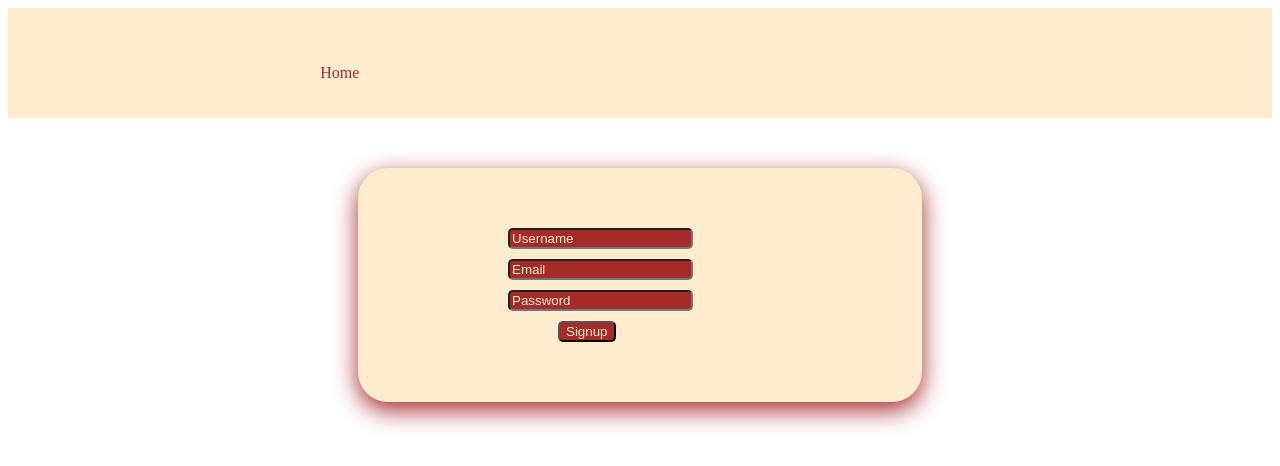
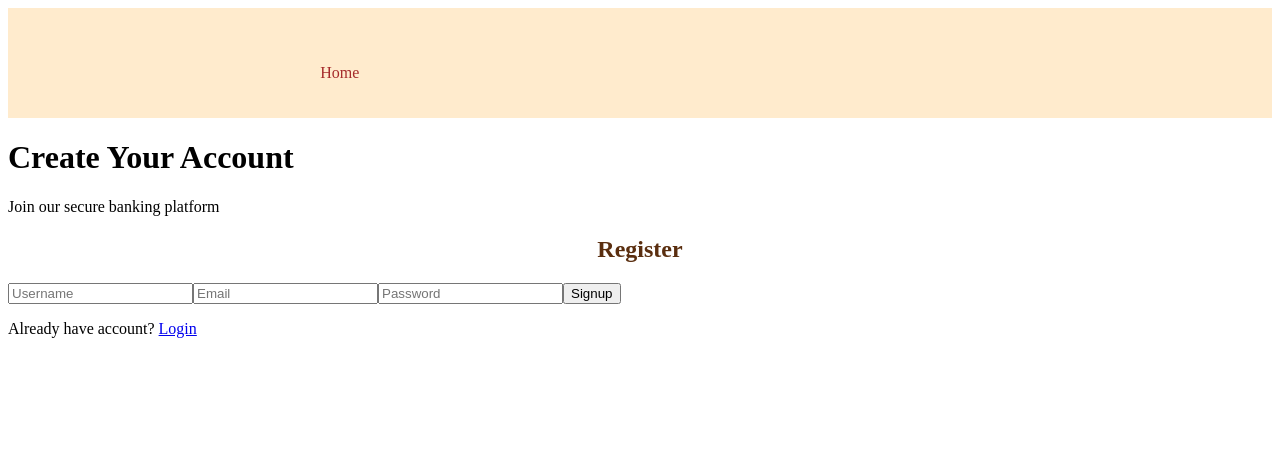
Before and after one commit to Yaganti-Spandana/farm, a React (Create React App) app: page /signup in a window 1280 px wide. Shown: the top 466 px of the page. Built offline with nearby package versions, Linux system fonts and the light colour scheme; some icons are missing.

Commit message:
Update signup.js

```diff
--- a/src/components/navbar/signup.js
+++ b/src/components/navbar/signup.js
@@ -1,32 +1,67 @@
 import { signup } from "../api";
 import { useState } from "react";
-import './login.css'
-import Navbar from "./navbar";
-import { useNavigate } from "react-router-dom";
+import "./login.css";
+import Navbar from "../navbar/navbar";
 
 function Signup() {
-  const [form, setForm] = useState({username:"", email:"", password:""});
-  const navigate = useNavigate();
+  const [form, setForm] = useState({
+    username: "",
+    email: "",
+    password: "",
+  });
 
   const handleSubmit = async (e) => {
     e.preventDefault();
     await signup(form);
-    alert("Account created, please login");
-    navigate("/login");   // 🔥 redirect
+    alert("Account created");
   };
 
   return (
     <>
       <Navbar />
-      <form onSubmit={handleSubmit} className="login_form">
-        <input placeholder="Username"
-          onChange={e=>setForm({...form, username:e.target.value})}/>
-        <input placeholder="Email"
-          onChange={e=>setForm({...form, email:e.target.value})}/>
-        <input type="password" placeholder="Password"
-          onChange={e=>setForm({...form, password:e.target.value})}/>
-        <button>Signup</button>
-      </form>
+      <div className="auth-page">
+        <div className="auth-left">
+          <h1>Create Your Account</h1>
+          <p>Join our secure banking platform</p>
+        </div>
+
+        <div className="auth-right">
+          <form onSubmit={handleSubmit} className="auth-card">
+            <h2>Register</h2>
+
+            <input
+              placeholder="Username"
+              onChange={(e) =>
+                setForm({ ...form, username: e.target.value })
+              }
+              required
+            />
+
+            <input
+              placeholder="Email"
+              onChange={(e) =>
+                setForm({ ...form, email: e.target.value })
+              }
+              required
+            />
+
+            <input
+              type="password"
+              placeholder="Password"
+              onChange={(e) =>
+                setForm({ ...form, password: e.target.value })
+              }
+              required
+            />
+
+            <button type="submit">Signup</button>
+
+            <p className="switch-text">
+              Already have account? <a href="/login">Login</a>
+            </p>
+          </form>
+        </div>
+      </div>
     </>
   );
 }
```
